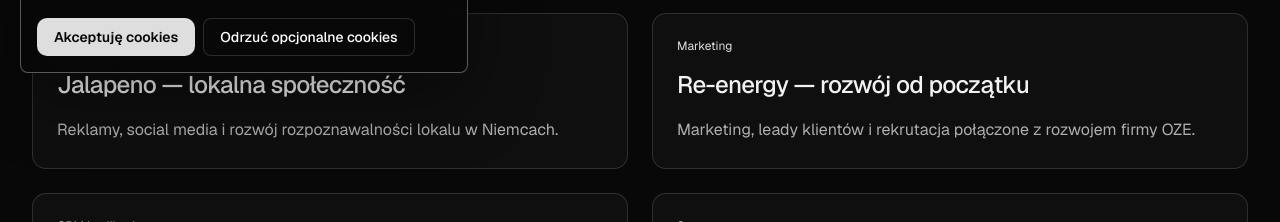
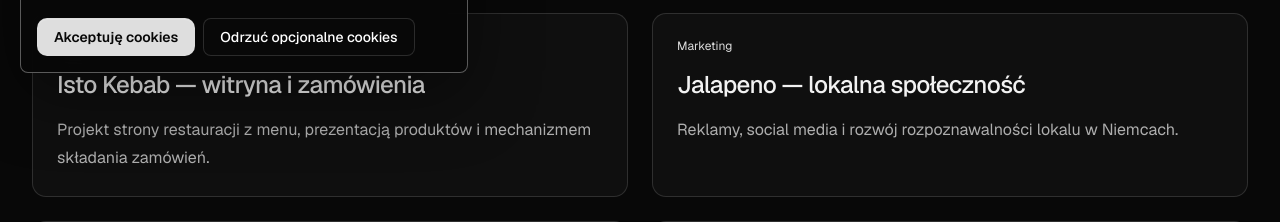
Before and after one commit to ft4k696bk6-prog/kacper-portfolio, a Next.js app: page /case-studies in a window 1280 px wide. Shown: the part 711-933 px from the top of the page. Built offline with nearby package versions, Linux system fonts and the light colour scheme; no server answers.

Commit message:
content(isto): add real restaurant website project to realization catalog

```diff
--- a/src/content/realizations.ts
+++ b/src/content/realizations.ts
@@ -1,4 +1,5 @@
 export const realizations = [
+ {slug:"isto-kebab-strona",title:"Isto Kebab — witryna i zamówienia",category:"Strony",logo:"/images/brands/isto-kebab.svg",summary:"Projekt strony restauracji z menu, prezentacją produktów i mechanizmem składania zamówień.",details:["Projekt strony Isto Kebab w Jabłonce: koncepcja wizualna, responsywna prezentacja menu i mechanizm obsługi zamówień.","Rozwiązanie obejmuje interaktywną ofertę, wybór pozycji i wariantów, podstawowe informacje dla klientów oraz panel operacyjny. Logikę zamówień wdrożono jako osobną aplikację.","Witryna działa również pod adresem isto.bernecki.dev. To rzeczywisty projekt, a zamieszczony na stronie zrzut pochodzi z działającej witryny."]},
  {slug:"jalapeno-marketing",title:"Jalapeno — lokalna społeczność",category:"Marketing",logo:"/images/brands/jalapeno.jpg",summary:"Reklamy, social media i rozwój rozpoznawalności lokalu w Niemcach.",details:["Prowadzenie komunikacji i reklam dla Jalapeno Kebab Niemce. Celem było budowanie lokalnej społeczności oraz regularnych wizyt, również poza weekendem.","Efekty kampanii Meta Ads: 4,7 tys. interakcji przy koszcie 0,25 zł, w kolejnej kampanii 7,4 tys. interakcji przy koszcie 0,11 zł. Kampania rozpoznawalności dotarła do 182,1 tys. kont przy koszcie 3,75 zł za 1000 odbiorców.","W czasie współpracy lokal zdobył stałych gości z okolicy i zainteresowanie klientów z innych miast. Większy ruch również w dni powszednie wymagał częstszych dostaw i lepszej organizacji obsługi."]},
  {slug:"reenergy-rozwoj-marki",title:"Re-energy — rozwój od początku",category:"Marketing",logo:"/images/brands/re-energy.png",summary:"Marketing, leady klientów i rekrutacja połączone z rozwojem firmy OZE.",details:["Współpraca od początkowego etapu firmy: obecność w internecie, strona, reklamy oraz narzędzia do obsługi kontaktów. Kampanie Meta służyły pozyskiwaniu klientów i pracowników.","Około 2 lata działań reklamowych, 90 837 zł budżetu Meta Ads i 6 mln zł obrotu firmy w okresie współpracy. Kampanie były źródłem zapytań od klientów i wspierały rekrutację. W 17 kampaniach leadowych pozyskano 2 331 kontaktów przy średnim koszcie 29,79 zł.","Marketing działał razem z obsługą sprzedaży: kontakt trzeba odebrać, zakwalifikować i poprowadzić do realizacji. Dlatego osobną częścią współpracy był CRM i uporządkowanie pracy zespołu."]},
  {slug:"reenergy-crm",title:"Re-energy — CRM i proces",category:"CRM i aplikacje",logo:"/images/brands/re-energy.png",summary:"Obsługa zapytań i pracy zespołu w powiązaniu z reklamami.",details:["Zakres współpracy z Re-energy obejmował CRM, stronę i reklamy. Tę realizację wydzielam, ponieważ oprogramowanie i pozyskiwanie klientów rozwiązują różne problemy.","CRM porządkuje pracę z kontaktami oraz kolejne kroki obsługi. Przy wdrożeniu trzeba ustalić odpowiedzialność za lead, statusy i dostęp do danych. Ważnym elementem rozwiązania jest rozdzielenie uprawnień i ochrona danych klientów."]},
```
